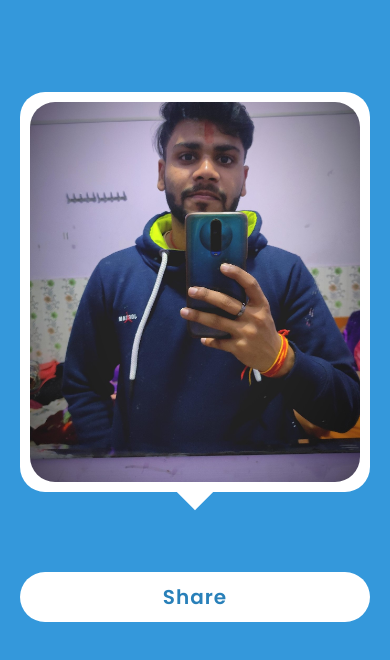
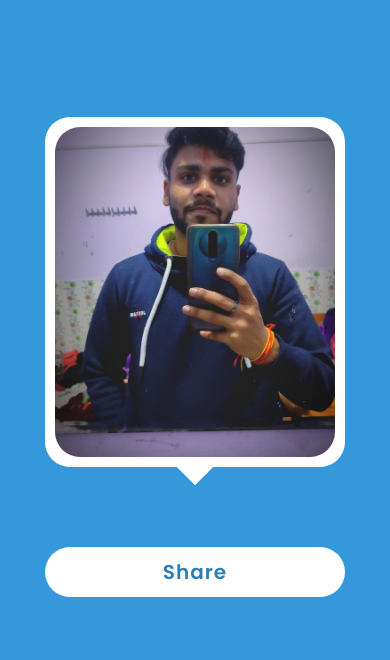
Before and after one commit to VishnuSaini07/Profile-Card, a plain HTML site: page index.html in a window 390 px wide. Drawn offline with Linux system fonts and the light colour scheme.

Commit message:
Update style.css

```diff
--- a/style.css
+++ b/style.css
@@ -159,12 +159,12 @@ body {
 
 @media only screen and (max-width: 480px) {
   .main-box {
-    height: 400px;
-    width: 350px;
+    height: 350px;
+    width: 300px;
   }
 
   .content .image-box {
-    height: 400px;
+    height: 350px;
     width: 100%;
   }
 }
```
